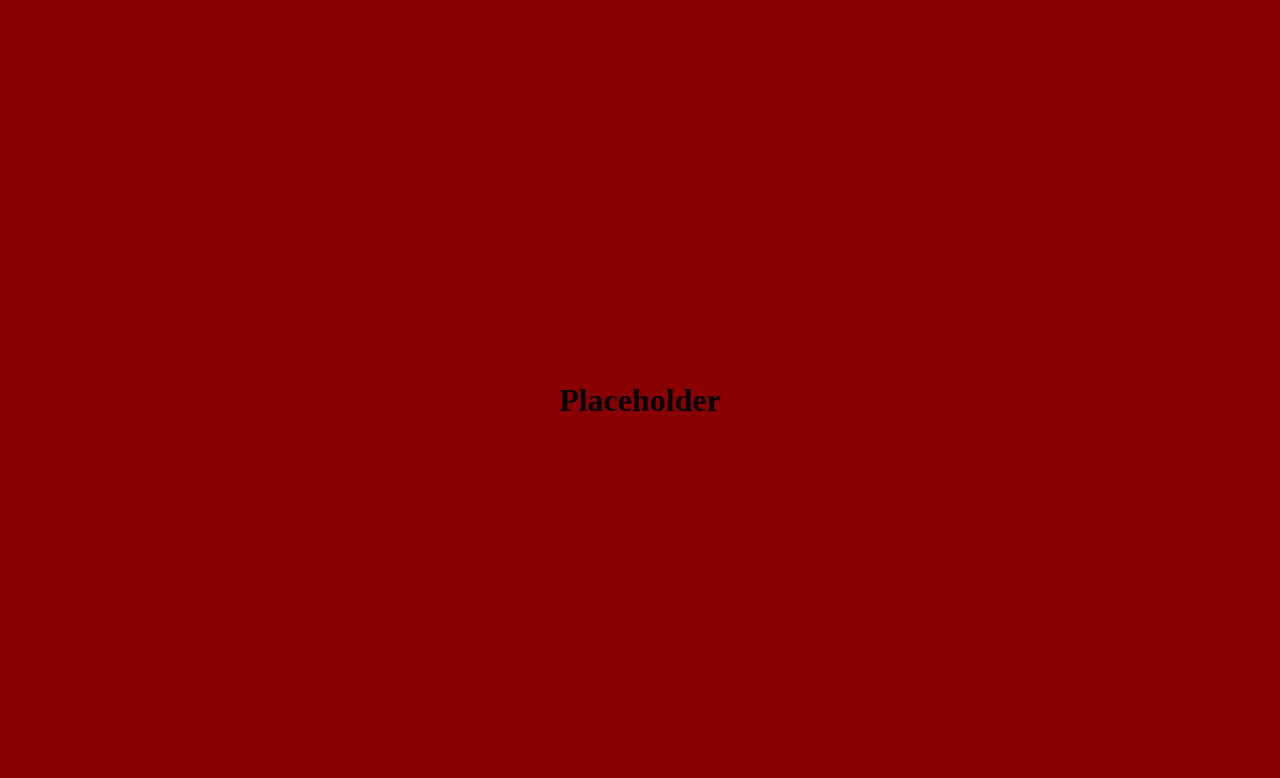
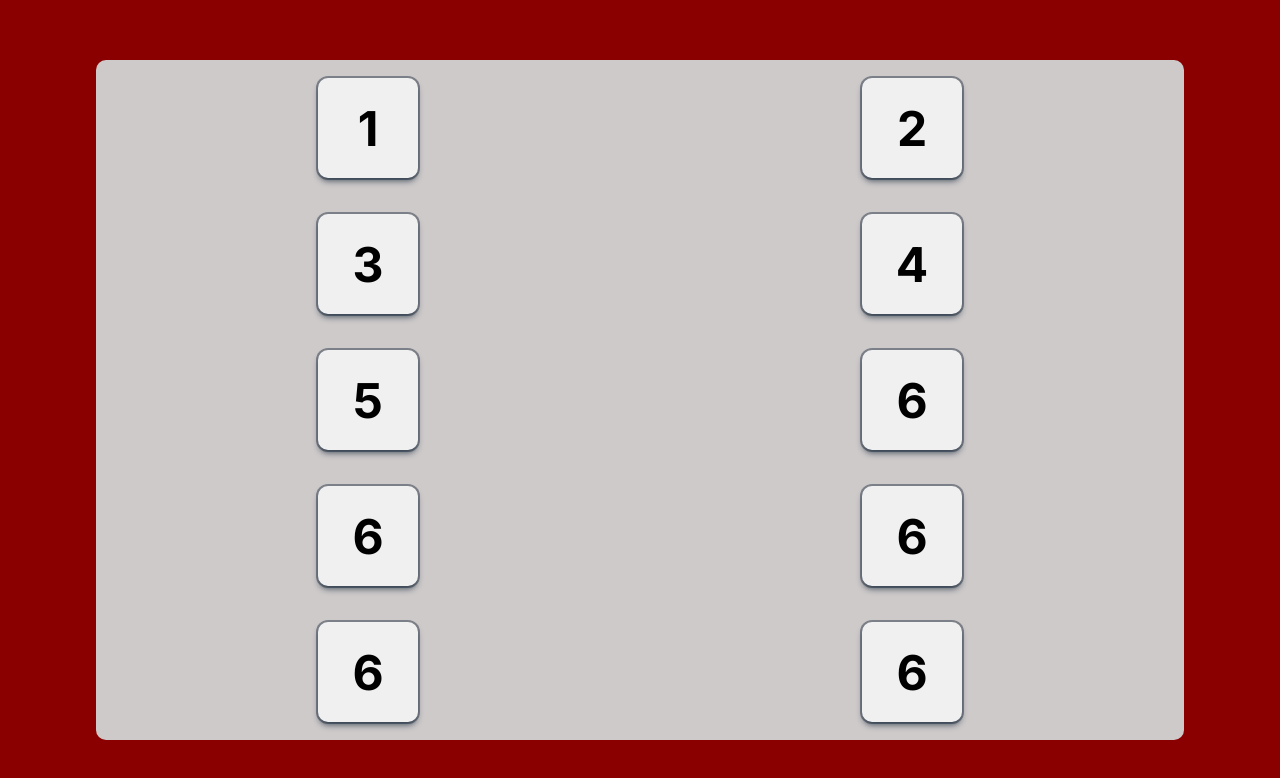
Before and after one commit to User-MiMa/DiceGame, a React (Vite) app: page / in a window 1280 px wide. Shown: the top 778 px of the page. Built offline with nearby package versions, Linux system fonts and the light colour scheme.

Commit message:
feat: add Dice component and styling to it

```diff
--- a/src/App.jsx
+++ b/src/App.jsx
@@ -1,5 +1,38 @@
+import Dice from "./components/Dice";
+
 export default function App(){
     return (
-        <h1>Placeholder</h1>
+        <main>
+            <Dice
+            value={1}
+            />
+            <Dice
+            value={2}
+            />
+            <Dice
+            value={3}
+            />
+            <Dice
+            value={4}
+            />
+            <Dice
+            value={5}
+            />
+            <Dice
+            value={6}
+            />
+            <Dice
+            value={6}
+            />
+            <Dice
+            value={6}
+            />
+            <Dice
+            value={6}
+            />
+            <Dice
+            value={6}
+            />
+        </main>
     );
 }
--- /dev/null
+++ b/src/components/Dice.jsx
@@ -0,0 +1,5 @@
+export default function Dice(props){
+    return(
+        <button>{props.value}</button>
+    );
+}
--- a/src/index.css
+++ b/src/index.css
@@ -7,6 +7,8 @@ body {
     justify-content: center;
     align-items: center;
 
+    font-family: Inter, sans-serif;
+
     margin: 0;
 
     background-color: #8a0000;
@@ -15,7 +17,13 @@ body {
 }
 
 main{
-    background-color: #f5f5f5;
+    display: grid;
+    grid-template-columns: repeat(2,1fr);
+    grid-template-rows: repeat(5,1fr);
+    justify-items: center;
+    align-items: center;
+
+    background-color: #cecaca;
 
     height: 85vh;
     width: 85vw;
@@ -23,7 +31,28 @@ main{
     width: 85dvw;
 
     border-radius: 10px;
+}
 
+button{
+    display: flex;
+    justify-content: center;
+    align-items: center;
+
+    font-family: Inter, sans-serif;
+    font-size: 3rem;
+    font-weight: bold;
+
+    box-shadow: rgba(6, 24, 44, 0.4) 0px 0px 0px 2px,
+                rgba(6, 24, 44, 0.65) 0px 4px 6px -1px,
+                rgba(255, 255, 255, 0.08) 0px 1px 0px inset;
+
+    width: 100px;
+    height: 100px;
+
+    background-color: #f0f0f0;
+
+    border: none;
+    border-radius: 10px;
 }
 
 @media (min-width: 480px){
```
